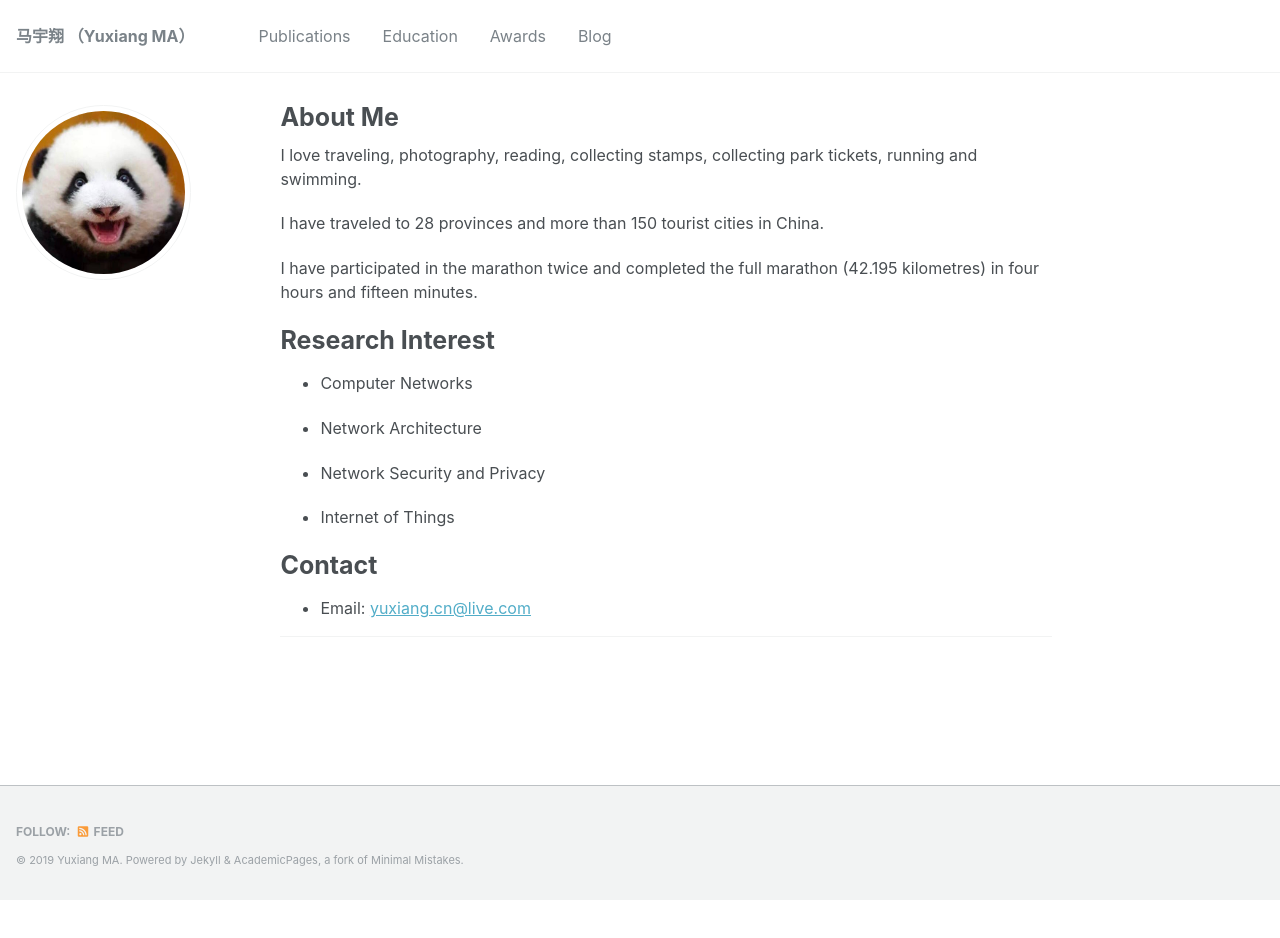
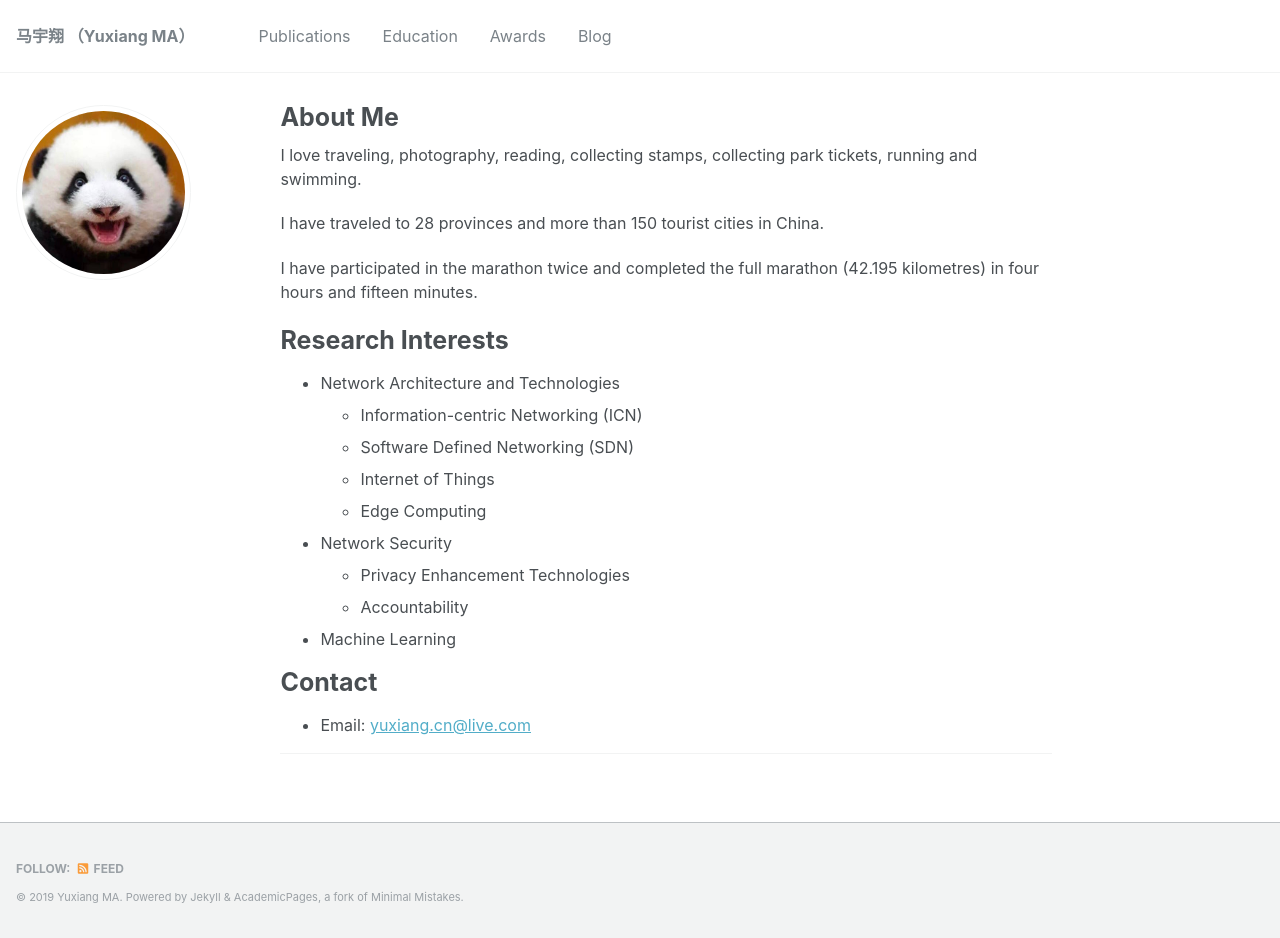
Before and after one commit to MaYuxiang/mayuxiang.github.io, a Jekyll site: the page built from _pages/about.md, in a window 1280 px wide. Built offline with Jekyll 4.4.1, drawn with Linux system fonts in a browser that asks for light colours; before the commit the page ends 900 px from its top, so only the background shows below that.

Commit message:
Update
Update

```diff
--- a/_pages/about.md
+++ b/_pages/about.md
@@ -15,16 +15,20 @@ I have traveled to 28 provinces and more than 150 tourist cities in China.
 I have participated in the marathon twice and completed the full marathon (42.195 kilometres) in four hours and fifteen minutes.
 
 
-Research Interest
+Research Interests
 ======
 
-* Computer Networks
+* Network Architecture and Technologies
+  * Information-centric Networking (ICN)
+  * Software Defined Networking (SDN)
+  * Internet of Things
+  * Edge Computing
 
-* Network Architecture
+* Network Security
+  * Privacy Enhancement Technologies
+  * Accountability
 
-* Network Security and Privacy
-
-* Internet of Things
+* Machine Learning
 
 
 Contact
```
